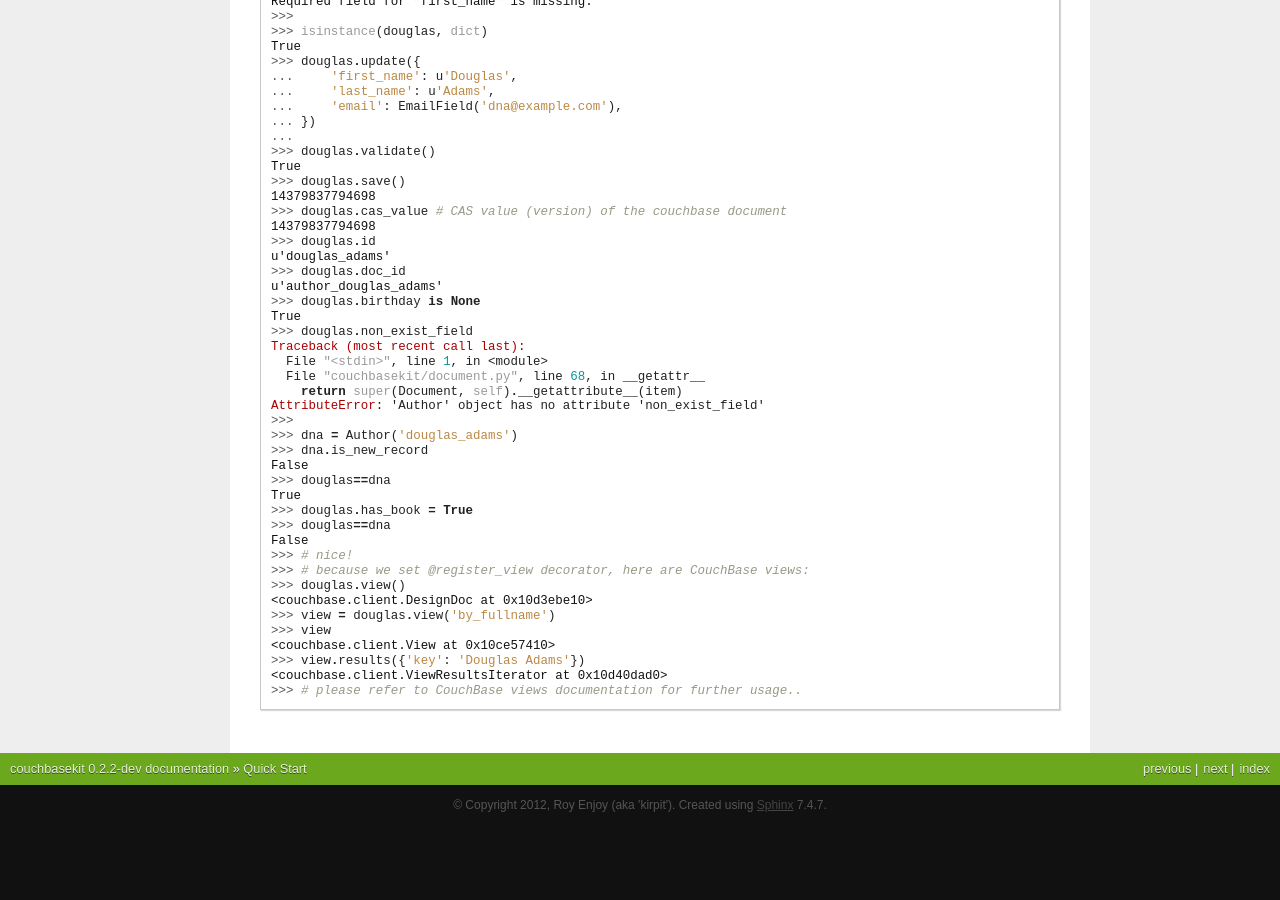
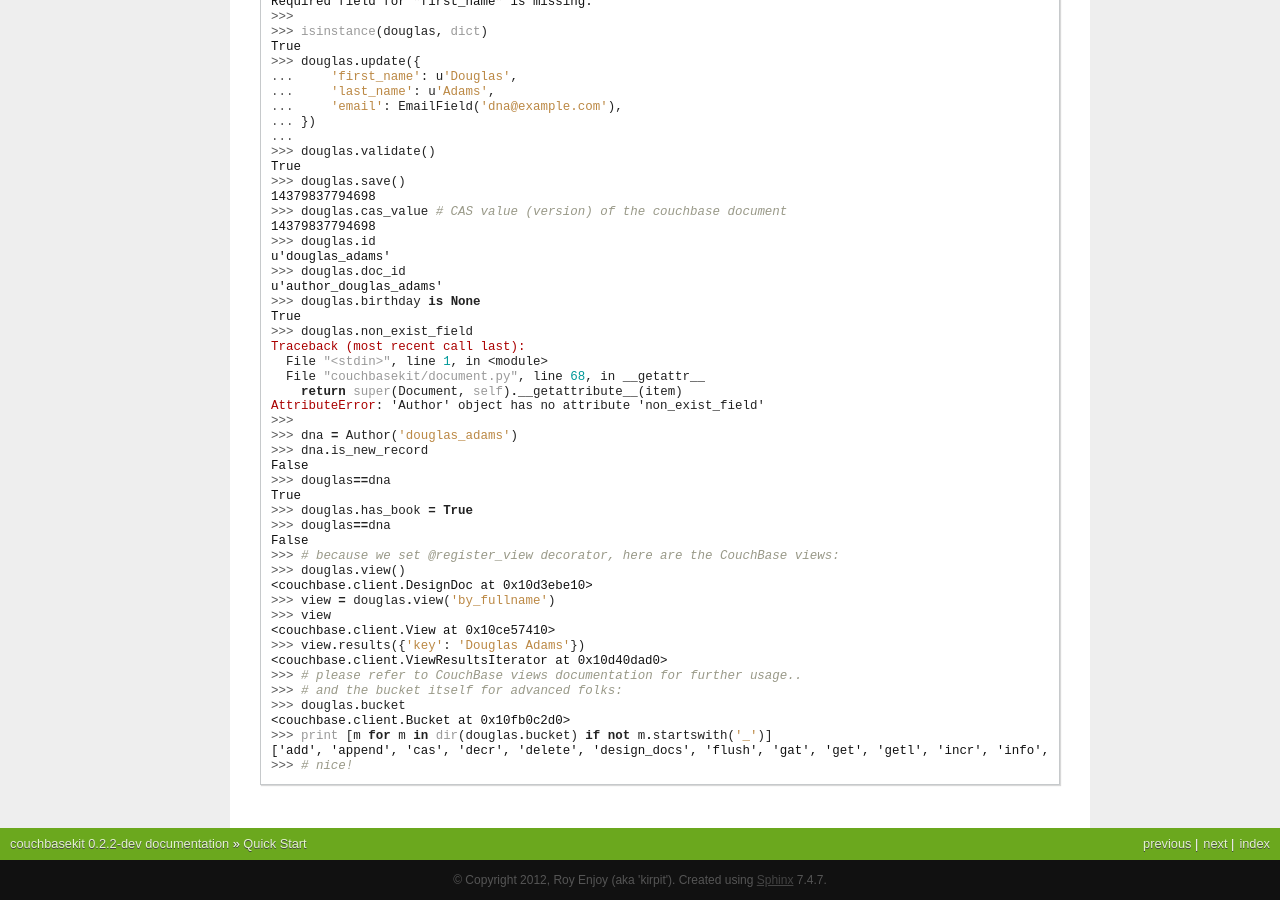
Before and after one commit to kirpit/couchbasekit, a Sphinx documentation site: the page built from docs/source/quick-start.rst, in a window 1280 px wide and 900 px high, scrolled down 1305 px. Built offline with Sphinx 7.4.7, drawn with Linux system fonts in a browser that asks for light colours; before the commit the page ends 2130 px from its top, so only the background shows below that.

Commit message:
doc tweaks

```diff
--- a/docs/source/quick-start.rst
+++ b/docs/source/quick-start.rst
@@ -118,8 +118,7 @@ True
 >>> douglas.has_book = True
 >>> douglas==dna
 False
->>> # nice!
->>> # because we set @register_view decorator, here are CouchBase views:
+>>> # because we set @register_view decorator, here are the CouchBase views:
 >>> douglas.view()
 <couchbase.client.DesignDoc at 0x10d3ebe10>
 >>> view = douglas.view('by_fullname')
@@ -128,3 +127,9 @@ False
 >>> view.results({'key': 'Douglas Adams'})
 <couchbase.client.ViewResultsIterator at 0x10d40dad0>
 >>> # please refer to CouchBase views documentation for further usage..
+>>> # and the bucket itself for advanced folks:
+>>> douglas.bucket
+<couchbase.client.Bucket at 0x10fb0c2d0>
+>>> print [m for m in dir(douglas.bucket) if not m.startswith('_')]
+['add', 'append', 'cas', 'decr', 'delete', 'design_docs', 'flush', 'gat', 'get', 'getl', 'incr', 'info', 'mc_client', 'name', 'password', 'prepend', 'replace', 'save', 'server', 'set', 'stats', 'touch', 'view']
+>>> # nice!
```
Also changed, not shown: README.rst (+7 -2 lines), setup.py (line endings or trailing spaces), 1 other file.
